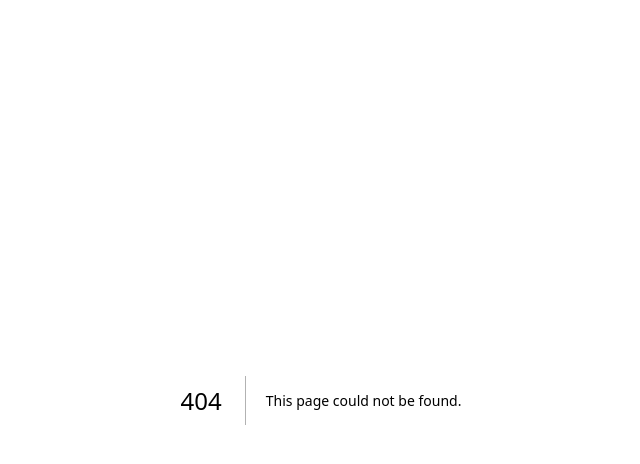
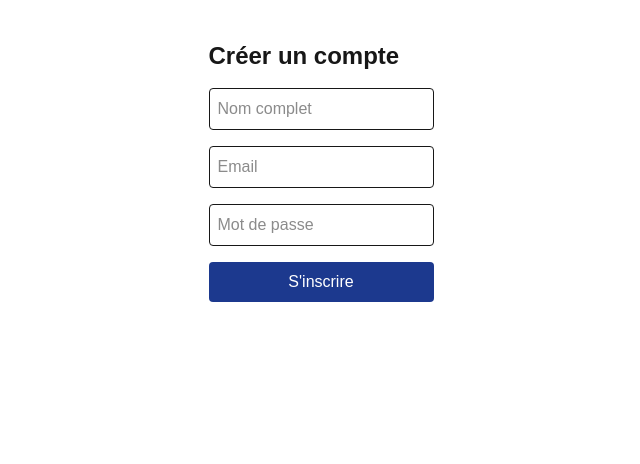
Before and after one commit to binta-bi/clicanglais, a Next.js app: page /inscription in a window 1280 px wide. Before the commit this address had no page. Shown: the top 464 px of the page, without its empty margins (319-959 px from the left). Built offline with nearby package versions, Linux system fonts and the light colour scheme; no server answers.

Commit message:
Inscription, connexion, test de placement et resultat

```diff
--- /dev/null
+++ b/app/(auth)/connexion/page.tsx
@@ -0,0 +1,42 @@
+'use client'
+import { useState } from 'react'
+import { useRouter } from 'next/navigation'
+import { supabase } from '@/lib/supabase'
+
+export default function Connexion() {
+  const [email, setEmail] = useState('')
+  const [password, setPassword] = useState('')
+  const [error, setError] = useState('')
+  const router = useRouter()
+
+  async function handleSubmit(e: React.FormEvent) {
+    e.preventDefault()
+    setError('')
+    const { error } = await supabase.auth.signInWithPassword({ email, password })
+    if (error) {
+      setError(error.message)
+    } else {
+      router.push('/')
+    }
+  }
+
+  return (
+    <form onSubmit={handleSubmit} className="max-w-sm mx-auto mt-10 flex flex-col gap-4">
+      <h1 className="text-2xl font-bold">Se connecter</h1>
+      <input
+        type="email" placeholder="Email" value={email}
+        onChange={(e) => setEmail(e.target.value)}
+        className="border p-2 rounded" required
+      />
+      <input
+        type="password" placeholder="Mot de passe" value={password}
+        onChange={(e) => setPassword(e.target.value)}
+        className="border p-2 rounded" required
+      />
+      {error && <p className="text-red-500 text-sm">{error}</p>}
+      <button type="submit" className="bg-blue-900 text-white p-2 rounded">
+        Se connecter
+      </button>
+    </form>
+  )
+}
--- /dev/null
+++ b/app/(auth)/inscription/page.tsx
@@ -0,0 +1,52 @@
+'use client'
+import { useState } from 'react'
+import { useRouter } from 'next/navigation'
+import { supabase } from '@/lib/supabase'
+
+export default function Inscription() {
+  const [email, setEmail] = useState('')
+  const [password, setPassword] = useState('')
+  const [fullName, setFullName] = useState('')
+  const [error, setError] = useState('')
+  const router = useRouter()
+
+  async function handleSubmit(e: React.FormEvent) {
+    e.preventDefault()
+    setError('')
+    const { error } = await supabase.auth.signUp({
+      email,
+      password,
+      options: { data: { full_name: fullName } },
+    })
+    if (error) {
+      setError(error.message)
+    } else {
+      router.push('/test-placement')
+    }
+  }
+
+  return (
+    <form onSubmit={handleSubmit} className="max-w-sm mx-auto mt-10 flex flex-col gap-4">
+      <h1 className="text-2xl font-bold">Créer un compte</h1>
+      <input
+        type="text" placeholder="Nom complet" value={fullName}
+        onChange={(e) => setFullName(e.target.value)}
+        className="border p-2 rounded" required
+      />
+      <input
+        type="email" placeholder="Email" value={email}
+        onChange={(e) => setEmail(e.target.value)}
+        className="border p-2 rounded" required
+      />
+      <input
+        type="password" placeholder="Mot de passe" value={password}
+        onChange={(e) => setPassword(e.target.value)}
+        className="border p-2 rounded" required
+      />
+      {error && <p className="text-red-500 text-sm">{error}</p>}
+      <button type="submit" className="bg-blue-900 text-white p-2 rounded">
+        S'inscrire
+      </button>
+    </form>
+  )
+}
--- /dev/null
+++ b/app/(auth)/resultat-test/page.tsx
@@ -0,0 +1,29 @@
+import Link from 'next/link'
+
+const labels: Record<string, string> = {
+  debutant: 'Débutant',
+  intermediaire: 'Intermédiaire',
+  avance: 'Avancé',
+}
+
+export default async function ResultatTest({
+  searchParams,
+}: {
+  searchParams: Promise<{ niveau?: string; score?: string }>
+}) {
+  const { niveau, score } = await searchParams
+  const label = labels[niveau ?? ''] ?? 'Non défini'
+
+  return (
+    <div className="max-w-md mx-auto mt-10 text-center flex flex-col gap-4">
+      <h1 className="text-2xl font-bold">Ton résultat</h1>
+      <p>Score : <strong>{score ?? '?'} / 5</strong></p>
+      <p className="text-xl">
+        Ton niveau : <strong>{label}</strong>
+      </p>
+      <Link href="/" className="bg-blue-900 text-white p-2 rounded">
+        Voir les cours adaptés à mon niveau
+      </Link>
+    </div>
+  )
+}
--- /dev/null
+++ b/app/(auth)/test-placement/page.tsx
@@ -0,0 +1,93 @@
+'use client'
+import { useEffect, useState } from 'react'
+import { useRouter } from 'next/navigation'
+import { supabase } from '@/lib/supabase'
+
+type Question = {
+  id: string
+  question: string
+  choices: string[]
+  correct_answer: string
+}
+
+export default function TestPlacement() {
+  const [questions, setQuestions] = useState<Question[]>([])
+  const [answers, setAnswers] = useState<Record<string, string>>({})
+  const [loading, setLoading] = useState(true)
+  const [submitting, setSubmitting] = useState(false)
+  const router = useRouter()
+
+  useEffect(() => {
+    async function loadQuestions() {
+      const { data } = await supabase
+        .from('placement_questions')
+        .select('id, question, choices, correct_answer')
+      setQuestions(data || [])
+      setLoading(false)
+    }
+    loadQuestions()
+  }, [])
+
+  function handleAnswer(questionId: string, choice: string) {
+    setAnswers((prev) => ({ ...prev, [questionId]: choice }))
+  }
+
+  async function handleSubmit() {
+    setSubmitting(true)
+
+    const score = questions.filter(
+      (q) => answers[q.id] === q.correct_answer
+    ).length
+
+    let niveau: 'debutant' | 'intermediaire' | 'avance' = 'debutant'
+    if (score >= 4) niveau = 'avance'
+    else if (score >= 2) niveau = 'intermediaire'
+
+    const { data: { user } } = await supabase.auth.getUser()
+
+    if (user) {
+      await supabase.from('placement_results').insert({
+        student_id: user.id,
+        score,
+        niveau_attribue: niveau,
+      })
+      await supabase.from('profiles').update({ niveau }).eq('id', user.id)
+    }
+
+    router.push(`/resultat-test?niveau=${niveau}&score=${score}`)
+  }
+
+  if (loading) return <p className="text-center mt-10">Chargement du test...</p>
+
+  return (
+    <div className="max-w-xl mx-auto mt-10 flex flex-col gap-6">
+      <h1 className="text-2xl font-bold">Test de placement</h1>
+      {questions.map((q, i) => (
+        <div key={q.id} className="border p-4 rounded">
+          <p className="font-medium mb-2">{i + 1}. {q.question}</p>
+          <div className="flex flex-col gap-2">
+            {q.choices.map((choice) => (
+              <label key={choice} className="flex items-center gap-2">
+                <input
+                  type="radio"
+                  name={q.id}
+                  value={choice}
+                  checked={answers[q.id] === choice}
+                  onChange={() => handleAnswer(q.id, choice)}
+                />
+                {choice}
+              </label>
+            ))}
+          </div>
+        </div>
+      ))}
+      <button
+        onClick={handleSubmit}
+        disabled={submitting || Object.keys(answers).length < questions.length}
+        className="bg-blue-900 text-white p-2 rounded disabled:opacity-50"
+      >
+        {submitting ? 'Envoi...' : 'Valider mes réponses'}
+      </button>
+    </div>
+  )
+}
--- /dev/null
+++ b/lib/supabase.ts
@@ -0,0 +1,6 @@
+import { createClient } from '@supabase/supabase-js'
+
+const supabaseUrl = process.env.NEXT_PUBLIC_SUPABASE_URL!
+const supabaseKey = process.env.NEXT_PUBLIC_SUPABASE_PUBLISHABLE_KEY!
+
+export const supabase = createClient(supabaseUrl, supabaseKey)
--- a/package.json
+++ b/package.json
@@ -9,6 +9,7 @@
     "lint": "eslint"
   },
   "dependencies": {
+    "@supabase/supabase-js": "^2.116.0",
     "next": "16.3.5",
     "react": "19.2.8",
     "react-dom": "19.2.8"
```
Also changed, not shown: public/logo_FINAL.png.png (added), 1 other file (tests, documents, lock files or other folders).
